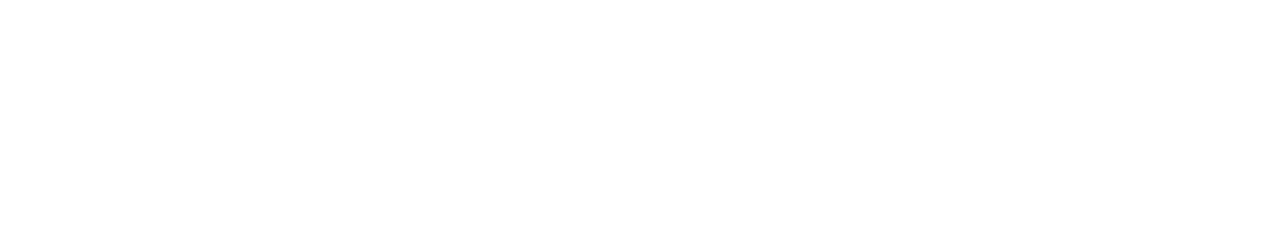
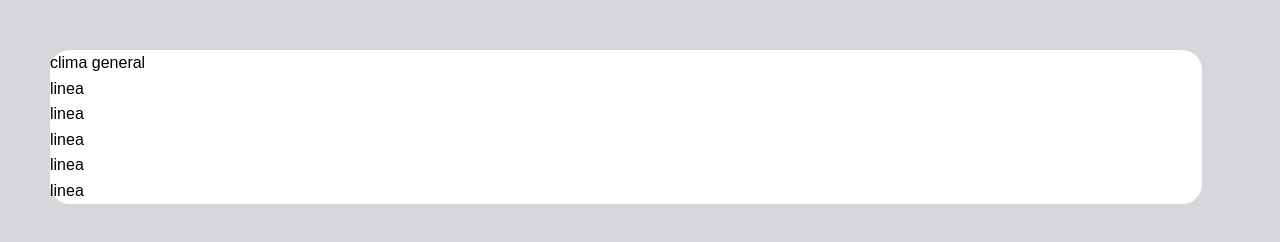
Before and after one commit to rubensato/TP-Parcial_LPPA_2, a plain HTML site: page index.html in a window 1280 px wide. Drawn offline with Linux system fonts and the light colour scheme.

Commit message:
index.html - marco general

```diff
--- a/css/style.css
+++ b/css/style.css
@@ -7,7 +7,7 @@
 
 
 body{
-  background-color: #ffffff;
+  background-color: #D6D7DA;
   color: #000;
   font-family: Arial, Helvetica, sans-serif;
   font-size: 16px;
@@ -15,9 +15,15 @@ body{
   margin: 0;
 }
 
-.container{
-  width: 95%;
-  margin: auto;
+
+/* estilos cuerpo principal */
+#tablero-clima{
+  width: 90%;
+  background-color: #fff;
+  display: flex;
+  margin: 50px;
+  border: 0;
+  border-radius: 20px;
 }
 
 
--- a/index.html
+++ b/index.html
@@ -20,6 +20,19 @@
 
   <body>
 
+    <section id="tablero-clima">
+        clima general
+        <br/>
+        linea
+        <br/>
+        linea
+        <br/>
+        linea
+        <br/>
+        linea
+        <br/>
+        linea
+    </section>
 
 
 
```
